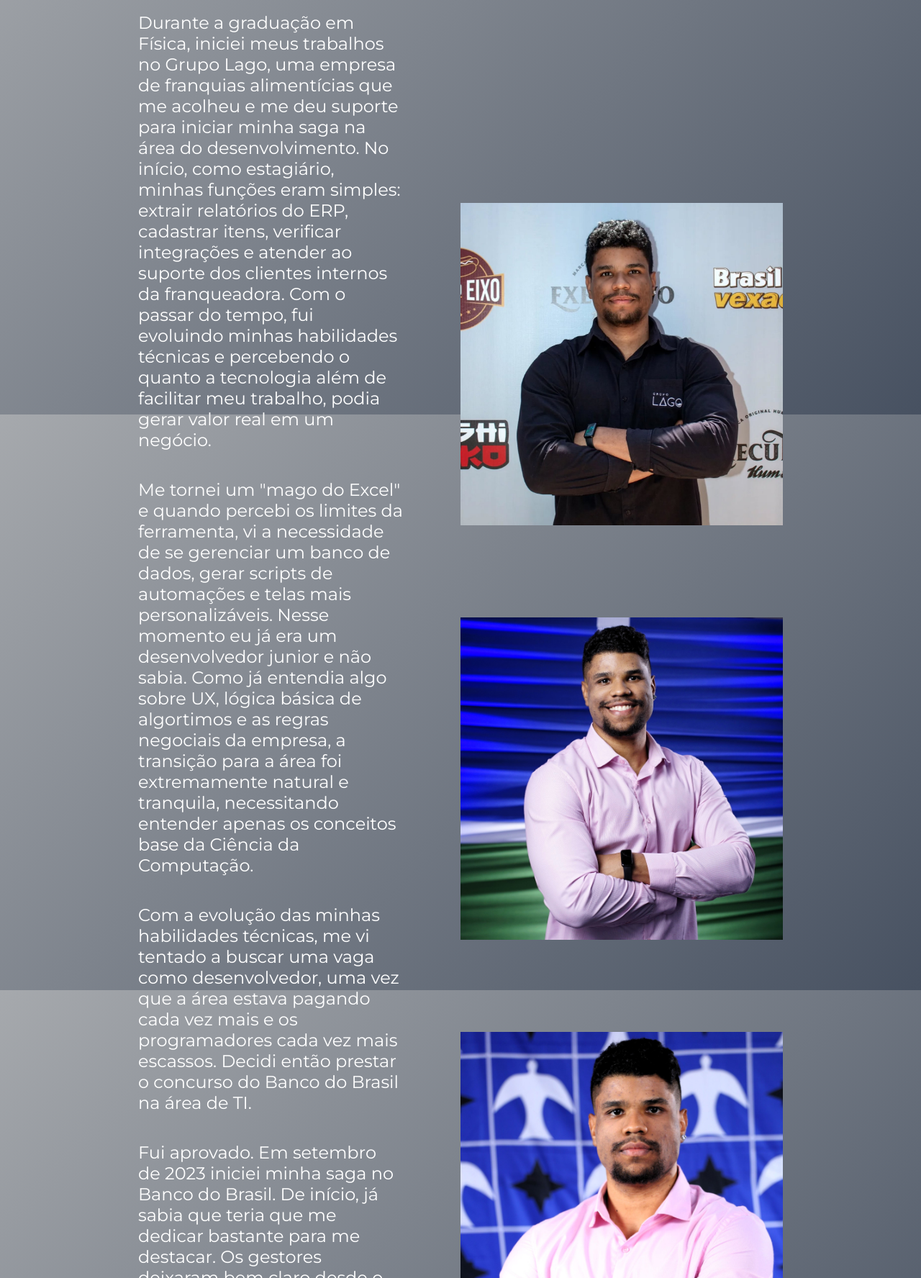
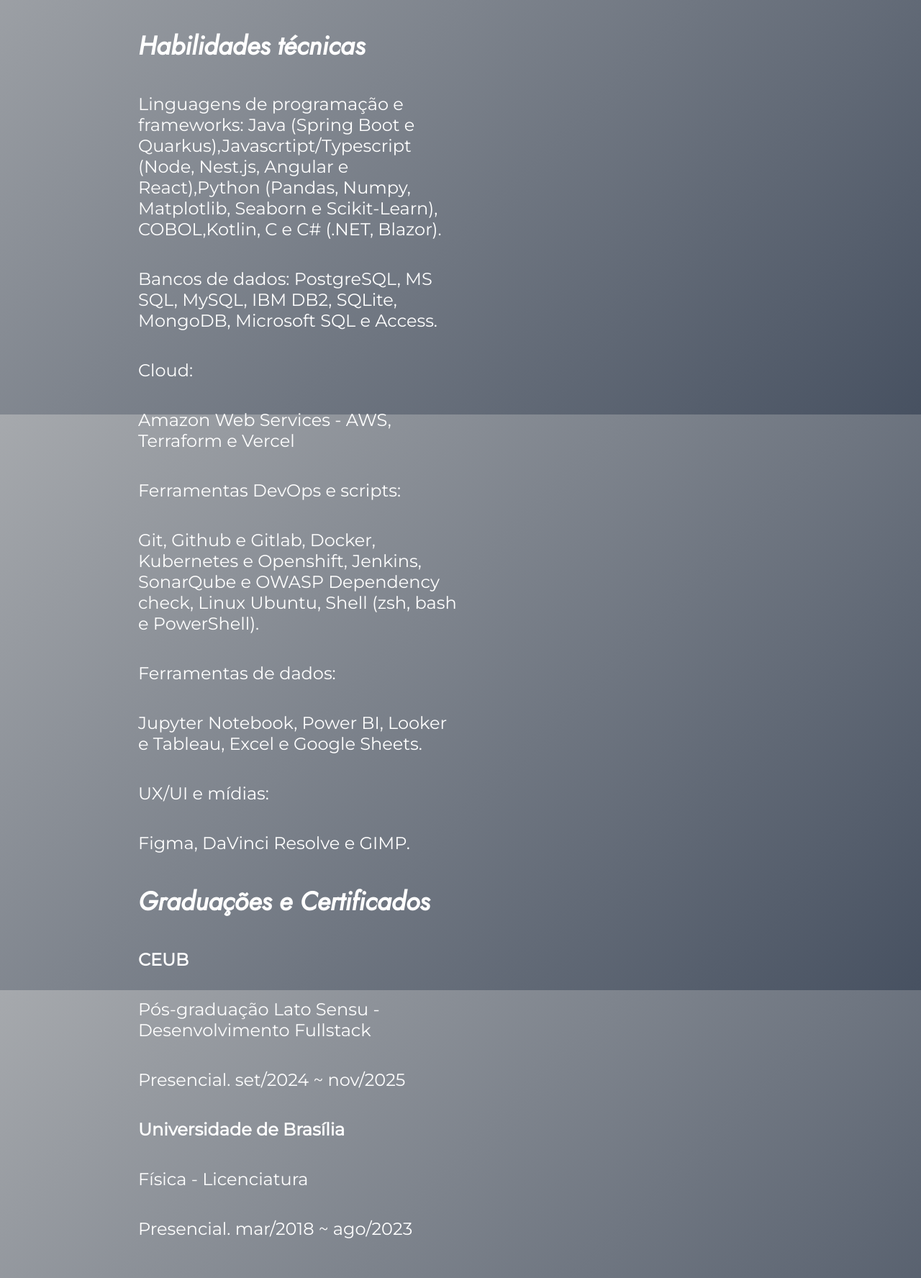
Before and after one commit to GalaxySqrt/web-portfolio, a plain HTML site: page curriculum.html in a window 1280 px wide. Shown: the part 1024-2800 px from the top of the page at 72% size. Drawn offline with Linux system fonts and the light colour scheme.

Commit message:
Update curriculum.html

```diff
--- a/curriculum.html
+++ b/curriculum.html
@@ -4,7 +4,7 @@
 <head>
     <meta charset="UTF-8">
     <meta name="viewport" content="width=device-width, initial-scale=1.0">
-    <title>Sobre Luizito.dev</title>
+    <title>Curriculum Luizito.dev</title>
     <link rel="stylesheet" href="./styles/style.css">
     <link rel="icon" href="assets/icons/favicon.ico" type="image/x-icon">
 </head>
@@ -18,73 +18,55 @@
         </nav>
     </header>
 
-    <main class="apresentacao__about">
+    <main>
+        <main class="apresentacao">
             <section class="apresentacao__conteudo">
-            <h1 class="apresentacao__conteudo__titulo">Minha aventura na área de <strong
-                    class="titulo-destaque">Tecnologia</strong></h1>
-            <p class="apresentacao__conteudo_texto">Durante toda minha vida, sempre me interessei por diversos temas
-                distintos. Na escola, apesar de demonstrar maior facilidade e domínio na área de exatas, tive muito
-                interesse em Ciências como um todo.
+                <h1 class="apresentacao__conteudo__titulo"> Experiências profissionais </h1>
+                <h1 class="apresentacao__conteudo_titulo">Banco do Brasil</h1>
+                <p class="apresentacao__conteudo_texto">Desenvolvedor Fullstack - set/2023 ~ atual
                 </p>
-            <p class="apresentacao__conteudo_texto">No período de escolha da graduação, já nutria interesse em
-                Tecnologia. Nascido em 2000, desde pequeno interajo com computadores e, muito novo, já entendia como
-                um computador funcionava. A área de tecnologia não me pareceu uma boa escolha à primeira
-                vista por eu saber bem da complexidade e tempo necessário
-                para se fazer algo realmente interessante e divertido. Portanto, via a área como mais uma profissão
-                qualquer.
+                <p class="apresentacao__conteudo_texto">Desenvolvimento e manutenção de softwares na área de crédito
+                    para diversos produtos financeiros, atendendo ao público externo e interno,
+                    atuando
+                    como Desenvolvedor Fullstack entre a alta plataforma (Mainframe) e a baixa plataforma (Servidores
+                    Web).
                 </p>
-            <p class="apresentacao__conteudo_texto">Durante a graduação em Física, iniciei meus trabalhos no Grupo
-                Lago,
-                uma empresa de franquias alimentícias que me acolheu e me deu suporte para iniciar minha saga na
-                área do
-                desenvolvimento. No início, como estagiário, minhas funções eram simples: extrair relatórios do ERP,
-                cadastrar itens, verificar integrações e atender ao suporte dos clientes internos da franqueadora.
-                Com o
-                passar do tempo, fui evoluindo minhas habilidades técnicas e percebendo o quanto a tecnologia além
-                de
-                facilitar meu trabalho, podia gerar valor real em um negócio.</p>
-            <p class="apresentacao__conteudo_texto">Me tornei um "mago do Excel" e quando percebi os limites da
-                ferramenta, vi a necessidade de se gerenciar um banco de dados, gerar scripts de automações e telas
-                mais
-                personalizáveis. Nesse momento eu já era um desenvolvedor junior e não sabia. Como já entendia algo
-                sobre UX, lógica básica de algortimos e as regras negociais da empresa, a transição para a área foi
-                extremamente natural e tranquila, necessitando entender apenas os conceitos base da Ciência da
-                Computação.
+                <h1 class="apresentacao__conteudo_titulo">Grupo Lago</h1>
+                <p class="apresentacao__conteudo_texto">Analista de Dados - out/2019 ~ ago/2023
                 </p>
-            <p class="apresentacao__conteudo_texto">Com a evolução das minhas habilidades técnicas, me vi tentado a
-                buscar uma vaga como desenvolvedor, uma vez que a área estava pagando cada vez mais e os
-                programadores
-                cada vez mais escassos. Decidi então prestar o
-                concurso do Banco do Brasil na área de TI.</p>
-            <p class="apresentacao__conteudo_texto">Fui aprovado. Em setembro de 2023 iniciei minha saga no Banco do
-                Brasil. De início, já sabia que teria que me dedicar bastante para me destacar. Os gestores deixaram bem
-                claro desde o início que o perfil que se destaca na TI do BB
-                era o
-                chamado
-                Fullstack, programando desde a alta plataforma (Mainframe) e a baixa plataforma (Servidores Web).
+                <p class="apresentacao__conteudo_texto">Responsável pelo gerenciamento de serviços de TI e de
+                    plataformas informáticas no ramo de franquias.
+                    Análise do desempenho operacional e financeiro de todo o grupo por meio da criação e manutenção de
+                    dashboards, planilhas e KPI's.
                 </p>
-            <p class="apresentacao__conteudo_texto">E nessa eu me joguei. Aprendi linguagens clássicas
-                como C e COBOL. Melhorei minhas habilidades em linguagens mais usadas atualmente, como Java,
-                Javascript
-                e Python. Além de entender mais sobre outras áreas como DevOps, Arquitetura, Mobile e Cybersecurity.
+                <h1 class="apresentacao__conteudo__titulo">Habilidades técnicas</h1>
+                <p class="apresentacao__conteudo_texto">Linguagens de programação e frameworks: Java (Spring Boot e
+                    Quarkus),Javascrtipt/Typescript (Node, Nest.js, Angular e React),Python (Pandas, Numpy, Matplotlib,
+                    Seaborn e Scikit-Learn), COBOL,Kotlin, C e C# (.NET, Blazor).
+                <p class="apresentacao__conteudo_texto">Bancos de dados: PostgreSQL, MS SQL, MySQL, IBM DB2,
+                    SQLite, MongoDB, Microsoft SQL e Access.</p>
+                <p class="apresentacao__conteudo_texto">Cloud:</p>
+                <p class="apresentacao__conteudo_texto">Amazon Web Services - AWS, Terraform e Vercel</p>
+                <p class="apresentacao__conteudo_texto">Ferramentas DevOps e scripts:</p>
+                <p class="apresentacao__conteudo_texto">Git, Github e Gitlab, Docker, Kubernetes e Openshift, Jenkins,
+                    SonarQube e OWASP Dependency check, Linux Ubuntu, Shell (zsh, bash e PowerShell).</p>
+                <p class="apresentacao__conteudo_texto">Ferramentas de dados:</p>
+                <p class="apresentacao__conteudo_texto">Jupyter Notebook, Power BI, Looker e Tableau, Excel e Google
+                    Sheets.</p>
+
+                <p class="apresentacao__conteudo_texto">UX/UI e mídias:</p>
+                <p class="apresentacao__conteudo_texto">Figma, DaVinci Resolve e GIMP.</p>
+                <h1 class="apresentacao__conteudo__titulo">Graduações e Certificados</h1>
+                <h1 class="apresentacao__conteudo_titulo">CEUB</h1>
+                <p class="apresentacao__conteudo_texto">Pós-graduação Lato Sensu - Desenvolvimento Fullstack
                 </p>
-            <p class="apresentacao__conteudo_texto">O BB também me deu a oportunidade de fazer uma pós graduação em
-                Desenvolvimento Fullstack em uma das faculdades mais tradicionais de Brasília, o CEUB. Lá, pude
-                alavancar meu conhecimento e avançar ainda mais na carreira, fazendo networking e praticando de
-                forma
-                constante assuntos técnicos que não teria tanto contato sozinho.</p>
-            <p class="apresentacao__conteudo_texto">E essa é minha história na área de tecnologia. Atualmente estou
-                desenvolvendo meus próprios SaaS's, tentando manter uma vida atlética e em constante estudo e
-                aprendizado. A minha única meta profissional é estar sempre
-                evoluindo.</p>
-        </section>
-        <section class="apresentacao__imagens">
-            <img class="apresentacao__imagem_sumir" src="./assets/photos/Imagem3.JPG.jpeg"
-                alt="Luizito aos 22 anos como Analista de Dados.">
-            <img class="apresentacao__imagem_sumir" src="./assets/photos/Imagem2.JPG"
-                alt="Luizito aos 23 anos se formando">
-            <img class="apresentacao__imagem_sumir" src="./assets/photos/Imagem.JPG"
-                alt="Luizito aos 23 anos se formando">
+                <p class="apresentacao__conteudo_texto">Presencial. set/2024 ~ nov/2025
+                </p>
+                <h1 class="apresentacao__conteudo_titulo">Universidade de Brasília</h1>
+                <p class="apresentacao__conteudo_texto">Física - Licenciatura
+                </p>
+                <p class="apresentacao__conteudo_texto">Presencial. mar/2018 ~ ago/2023
+                </p>
             </section>
         </main>
 
```
Lines whose indentation alone changed are shown as unchanged.
